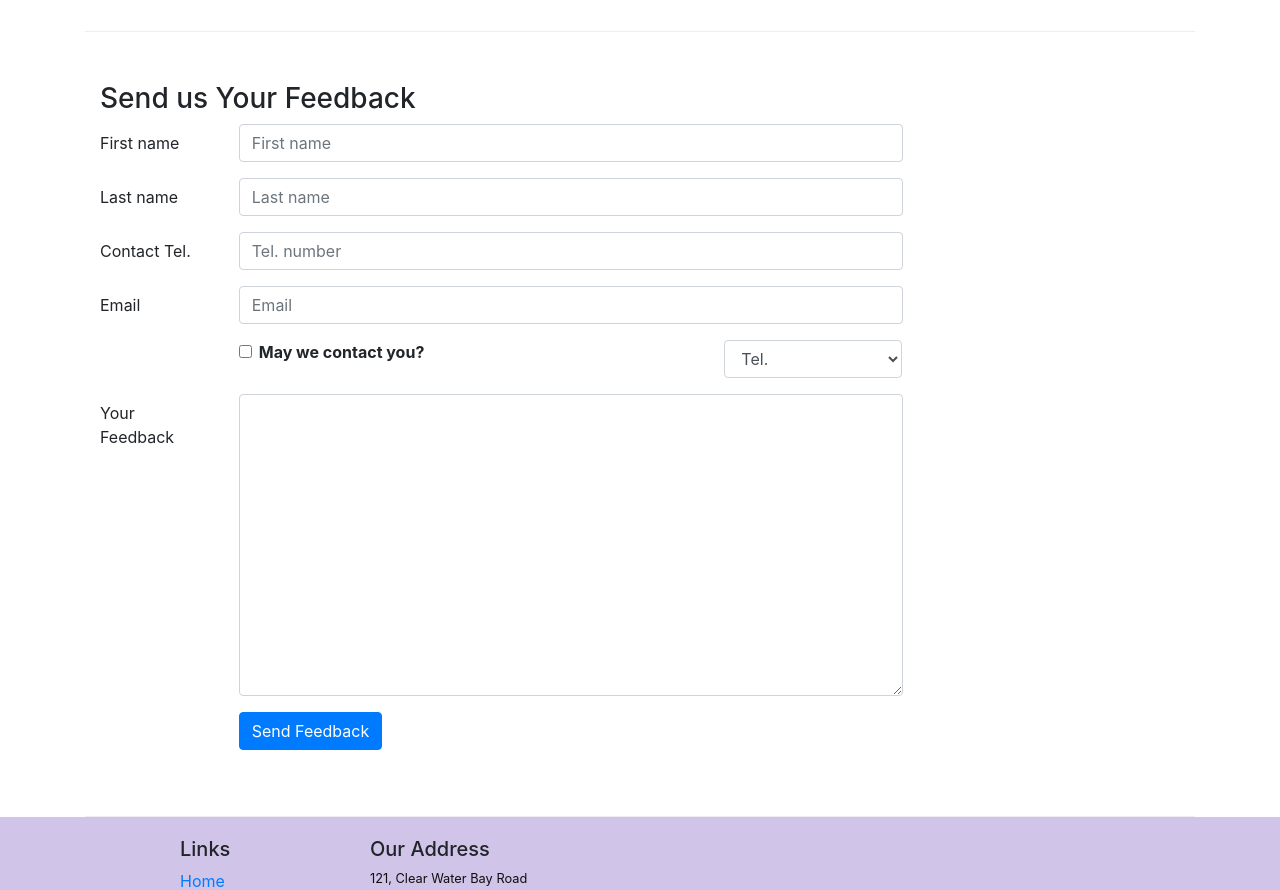
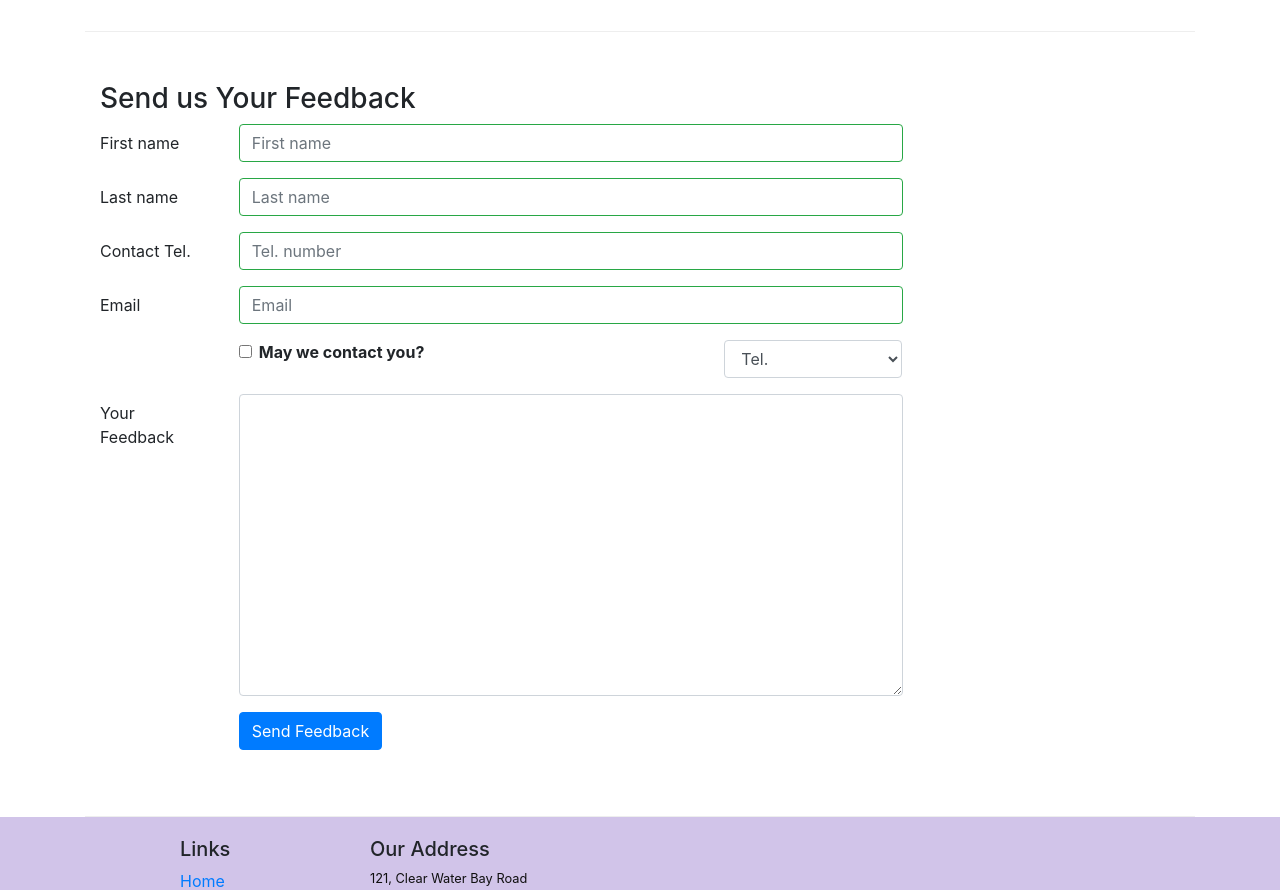
Before and after one commit to OwoadeB/React, a React (Create React App) app: page /contactus in a window 1280 px wide. Shown: the part 840-1730 px from the top of the page. Built offline with nearby package versions, Linux system fonts and the light colour scheme.

Commit message:
Controlled Form Validation

```diff
--- a/src/components/ContactComponent.js
+++ b/src/components/ContactComponent.js
@@ -1,5 +1,5 @@
 import React, {Component} from 'react';
-import {Breadcrumb , BreadcrumbItem, Button , Form, FormGroup ,Label , Input, Col} from 'reactstrap';
+import {Breadcrumb , BreadcrumbItem, Button , Form, FormGroup ,Label , Input, Col , FormFeedback} from 'reactstrap';
 import {Link} from 'react-router-dom';
 
 class Contact extends Component{
@@ -14,10 +14,17 @@
             email:'',
             agree: false,
             contactType: 'Tel.',
-            message:''
+            message:'',
+            touched:{
+                firstname: false,
+                lastname: false,
+                telnum: false,
+                email:false
+            }
         };
         this.handleInputChange = this.handleInputChange.bind(this);
         this.handleSubmit = this.handleSubmit.bind(this);
+        this.handleBlur =this.handleBlur.bind(this);
     }
     handleInputChange(event){
         const target = event.target;
@@ -35,7 +42,47 @@
         event.preventDefault();
     }
 
+    handleBlur = (field) => (evt) => {
+        this.setState({
+            touched:{...this.state.touched, [field]: true}
+        })
+    }
+
+    validate(firstname , lastname , telnum , email){
+        const errors = {
+            firstname: '',
+            lastname: '',
+            telnum: '',
+            email: ''
+        }
+        if(this.state.touched.firstname && firstname.length<3){
+            errors.firstname= 'First name should be >= 3 characters';
+        }
+        else if(this.state.touched.firstname && firstname.length > 10){
+            errors.firstname = 'First name should be <= 10 characters';
+        }
+
+        if (this.state.touched.lastname && lastname.length < 3) {
+            errors.lastname = 'Last name should be >= 3 characters';
+        }
+        else if (this.state.touched.lastname && lastname.length > 10) {
+            errors.lastname = 'Last name should be <= 10 characters';
+        }
+
+        const reg = /^\d+$/;
+        if(this.state.touched.telnum && !reg.test(telnum)){
+            errors.telnum= 'Tel. number should contain only numbers';
+        }
+
+        if(this.state.touched.email && email.split('').filter(x => x === '@').length !== 1){
+            errors.email = 'Email should contain an @ sign';
+        }
+
+        return errors;
+    }
+
     render(){
+        const errors = this.validate(this.state.firstname , this.state.lastname , this.state.telnum , this.state.email)
 
         return(
         <div className="container">
@@ -85,28 +132,48 @@
                             <Label htmlFor="firstname" md={2}>First name</Label>
                             <Col md={10}>
                                 <Input type="text" id="firstname" name="firstname" placeholder="First name"
-                                value={this.state.firstname} onChange={this.handleInputChange} />
+                                value={this.state.firstname}
+                                onChange={this.handleInputChange}
+                                valid={errors.firstname === ''}
+                                invalid={errors.firstname !== ''}
+                                onBlur={this.handleBlur('first name')} />
+                                <FormFeedback>{errors.firstname}</FormFeedback>
                             </Col>
                         </FormGroup>
                         <FormGroup row>
                             <Label htmlFor="lastname" md={2}>Last name</Label>
                             <Col md={10}>
                                 <Input type="text" id="lastname" name="lastname" placeholder="Last name"
-                                value={this.state.lastname} onChange={this.handleInputChange} />
+                                value={this.state.lastname}
+                                onChange={this.handleInputChange}
+                                valid={errors.lastname === ''}
+                                invalid={errors.lastname !== ''}
+                                onBlur={this.handleBlur('last name')}/>
+                                <FormFeedback>{errors.lastname}</FormFeedback>
                             </Col>
                         </FormGroup>
                         <FormGroup row>
                             <Label htmlFor="telnum" md={2}>Contact Tel.</Label>
                             <Col md={10}>
                                 <Input type="tel" id="telnum" name="telnum" placeholder="Tel. number"
-                                value={this.state.telnum} onChange={this.handleInputChange} />
+                                value={this.state.telnum}
+                                onChange={this.handleInputChange}
+                                valid={errors.telnum === ''}
+                                invalid={errors.telnum !== ''}
+                                onBlur={this.handleBlur('telnum')}/>
+                                <FormFeedback>{errors.telnum}</FormFeedback>
                             </Col>
                         </FormGroup>
                         <FormGroup row>
                             <Label htmlFor="email" md={2}>Email</Label>
                             <Col md={10}>
                                 <Input type="email" id="email" name="email" placeholder="Email"
-                                value={this.state.email} onChange={this.handleInputChange} />
+                                value={this.state.email}
+                                onChange={this.handleInputChange}
+                                valid={errors.email === ''}
+                                invalid={errors.email !== ''}
+                                onBlur={this.handleBlur('email')}/>
+                                <FormFeedback>{errors.email}</FormFeedback>
                             </Col>
                         </FormGroup>
                         <FormGroup row>
```
